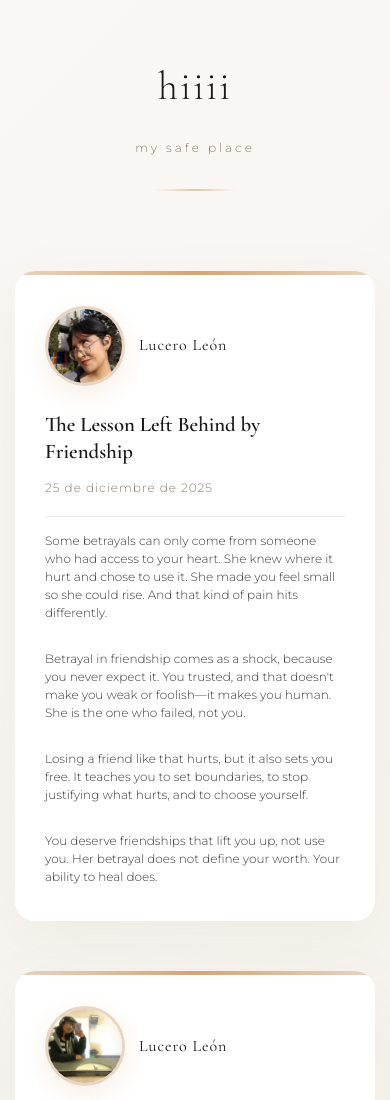
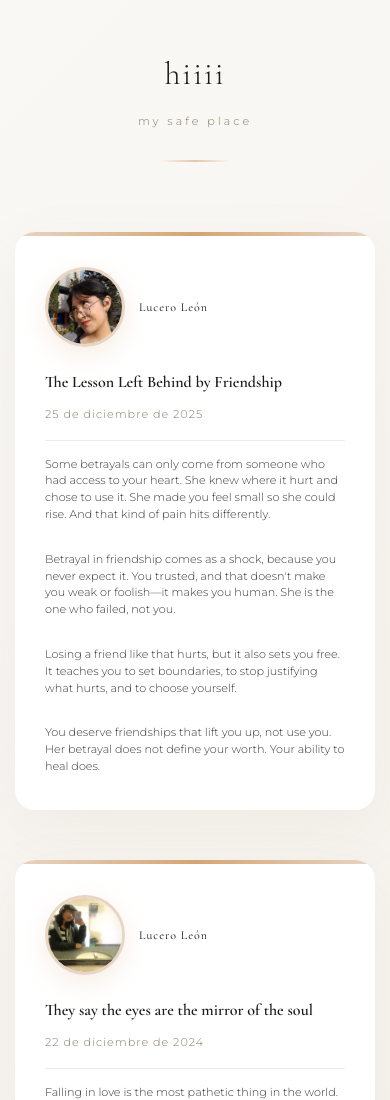
Before and after one commit to LuceroRL/boglucerito.github.io, a plain HTML site: page index.html in a window 390 px wide. Shown: the top 1100 px of the page. Drawn offline with nearby package versions, Linux system fonts and the light colour scheme.

Commit message:
Update index.html

```diff
--- a/index.html
+++ b/index.html
@@ -29,7 +29,7 @@
       font-family: 'Montserrat', sans-serif;
       background: linear-gradient(135deg, var(--cream) 0%, #f5f1eb 100%);
       color: var(--text);
-      line-height: 1.8;
+      line-height: 1.5;
       padding: 80px 20px;
       min-height: 100vh;
     }
@@ -42,14 +42,14 @@
     /* Header elegante con animación sutil */
     header {
       text-align: center;
-      margin-bottom: 80px;
+      margin-bottom: 70px;
       position: relative;
     }
 
     header::after {
       content: '';
       display: block;
-      width: 80px;
+      width: 70px;
       height: 2px;
       background: linear-gradient(90deg, transparent, var(--accent), transparent);
       margin: 30px auto 0;
@@ -58,7 +58,7 @@
 
     header h1 {
       font-family: 'Cormorant Garamond', serif;
-      font-size: 3.5rem;
+      font-size: 3rem;
       font-weight: 300;
       margin-bottom: 15px;
       letter-spacing: 2px;
@@ -140,7 +140,7 @@
 
     .author-name {
       font-family: 'Cormorant Garamond', serif;
-      font-size: 1rem;
+      font-size: .75rem;
       font-weight: 400;
       color: var(--text);
       letter-spacing: 1px;
@@ -148,7 +148,7 @@
 
     .article-meta h2 {
       font-family: 'Cormorant Garamond', serif;
-      font-size: 1.5rem;
+      font-size: 1.3rem;
       margin-bottom: 8px;
       font-weight: 600;
       color: var(--text);
@@ -156,7 +156,7 @@
     }
 
     .article-meta span {
-      font-size: 0.75rem;
+      font-size: 0.70rem;
       color: var(--muted);
       font-weight: 300;
       letter-spacing: 1px;
@@ -183,7 +183,7 @@
 
     article:nth-child(3) .article-content p {
       margin-bottom: 20px;
-      font-size: 0.75rem;
+      font-size: 0.7rem;
       line-height: 1.50;
       break-inside: avoid;
     }
@@ -193,9 +193,9 @@
       text-align: center;
       margin-top: 100px;
       color: var(--muted);
-      font-size: 0.75rem;
+      font-size: 0.7rem;
       font-weight: 300;
-      letter-spacing: 1px;
+      letter-spacing: .75px;
       animation: fadeIn 1s ease 0.6s both;
     }
 
@@ -238,11 +238,11 @@
       }
 
       header h1 {
-        font-size: 2.5rem;
+        font-size: 2rem;
       }
 
       header p {
-        font-size: 0.75rem;
+        font-size: 0.7rem;
       }
 
       article {
@@ -265,11 +265,11 @@
       }
 
       .article-meta h2 {
-        font-size: 1.3rem;
+        font-size: 1rem;
       }
 
       .article-content p {
-        font-size: 0.75rem;
+        font-size: 0.7rem;
       }
 
       /* Desactivar columnas en móvil */
@@ -280,7 +280,7 @@
       }
 
       article:nth-child(3) .article-content p {
-        font-size: 0.75rem;
+        font-size: 0.7rem;
       }
     }
   </style>
```
